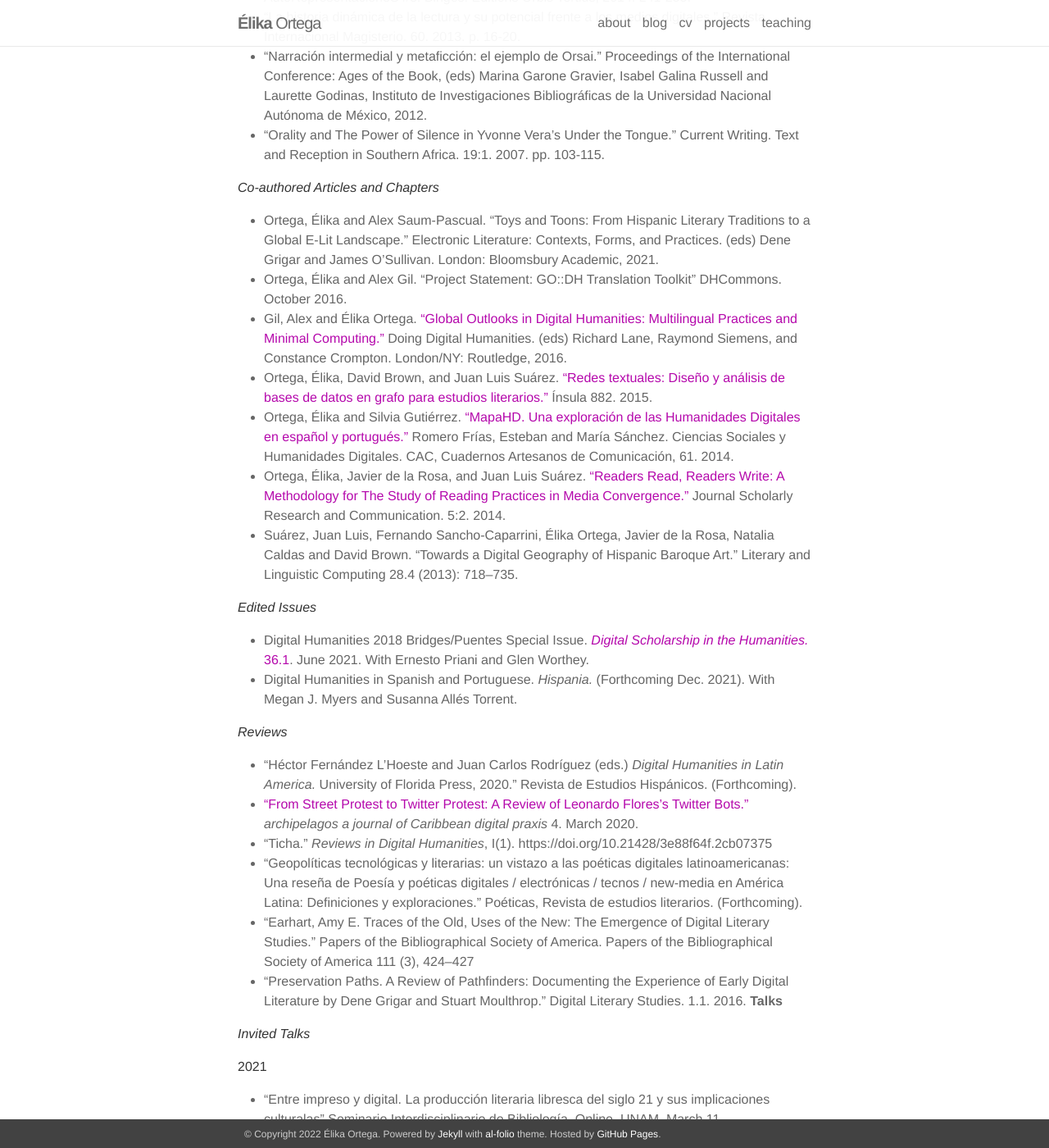
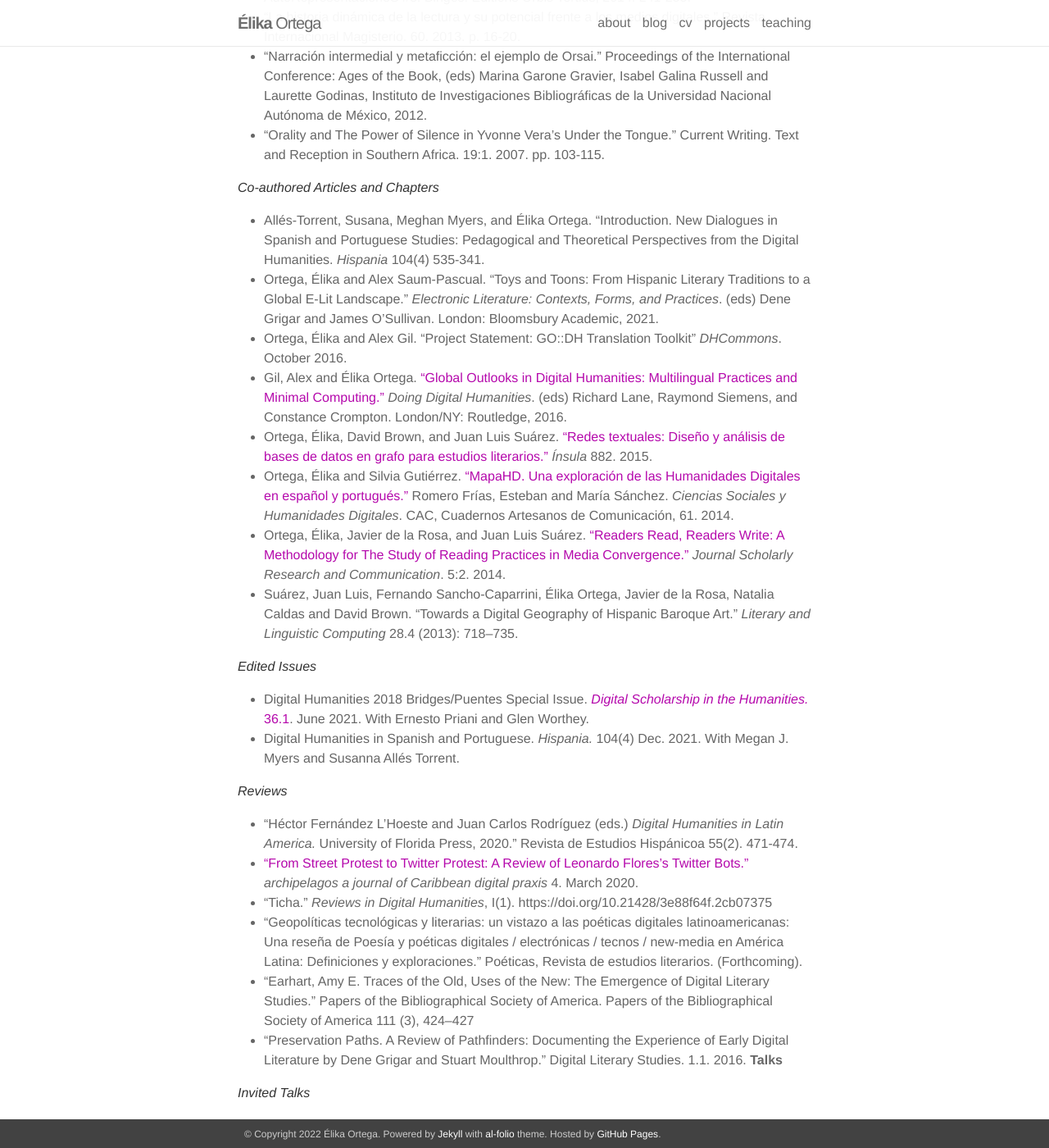
Before and after one commit to elikaortega/elikaortegadotnet, a Jekyll site: the page built from _pages/cv.md, in a window 1280 px wide and 1400 px high, scrolled down 1605 px. Shown: the whole window at 82% size. Built offline with Jekyll 4.4.1, drawn with Linux system fonts in a browser that asks for light colours; nearby versions of some CDN libraries; some of the changed text lies outside the part shown.

Commit message:
Update cv.md

```diff
--- a/_pages/cv.md
+++ b/_pages/cv.md
@@ -75,22 +75,23 @@
 
 *Co-authored Articles and Chapters*
 
-   * Ortega, Élika and Alex Saum-Pascual. “Toys and Toons: From Hispanic Literary Traditions to a Global E-Lit Landscape.” Electronic Literature: Contexts, Forms, and Practices. (eds) Dene Grigar and James O’Sullivan. London: Bloomsbury Academic, 2021.
-   * Ortega, Élika and Alex Gil. "Project Statement: GO::DH Translation Toolkit" DHCommons. October 2016.
-   * Gil, Alex and Élika Ortega. ["Global Outlooks in Digital Humanities: Multilingual Practices and Minimal Computing."](https://www.dropbox.com/s/np0qv8exfrwluvb/DoingDigitalHumanitiesGODHchapter.pdf?dl=0) Doing Digital Humanities. (eds) Richard Lane, Raymond Siemens, and Constance Crompton. London/NY: Routledge, 2016.
-   * Ortega, Élika, David Brown, and Juan Luis Suárez. [“Redes textuales: Diseño y análisis de bases de datos en grafo para estudios literarios.”](https://www.dropbox.com/s/ymh5jn1rkd585lo/insula.pdf?dl=0) Ínsula 882. 2015.
-   * Ortega, Élika and Silvia Gutiérrez. [“MapaHD. Una exploración de las Humanidades Digitales en español y portugués.”](https://www.dropbox.com/s/g97pxidymprccjf/mapahd.pdf?dl=0) Romero Frías, Esteban and María Sánchez. Ciencias Sociales y Humanidades Digitales. CAC, Cuadernos Artesanos de Comunicación, 61. 2014.
-   * Ortega, Élika, Javier de la Rosa, and Juan Luis Suárez. [“Readers Read, Readers Write: A Methodology for The Study of Reading Practices in Media Convergence.”](https://src-online.ca/index.php/src/article/view/149/321) Journal Scholarly Research and Communication. 5:2. 2014.
-   * Suárez, Juan Luis, Fernando Sancho-Caparrini, Élika Ortega, Javier de la Rosa, Natalia Caldas and David Brown. “Towards a Digital Geography of Hispanic Baroque Art.” Literary and Linguistic Computing 28.4 (2013): 718–735.
+   * Allés-Torrent, Susana, Meghan Myers, and Élika Ortega. "Introduction. New Dialogues in Spanish and Portuguese Studies: Pedagogical and Theoretical Perspectives from the Digital Humanities. _Hispania_ 104(4) 535-341.
+   * Ortega, Élika and Alex Saum-Pascual. “Toys and Toons: From Hispanic Literary Traditions to a Global E-Lit Landscape.” _Electronic Literature: Contexts, Forms, and Practices_. (eds) Dene Grigar and James O’Sullivan. London: Bloomsbury Academic, 2021.
+   * Ortega, Élika and Alex Gil. "Project Statement: GO::DH Translation Toolkit" _DHCommons_. October 2016.
+   * Gil, Alex and Élika Ortega. ["Global Outlooks in Digital Humanities: Multilingual Practices and Minimal Computing."](https://www.dropbox.com/s/np0qv8exfrwluvb/DoingDigitalHumanitiesGODHchapter.pdf?dl=0) _Doing Digital Humanities_. (eds) Richard Lane, Raymond Siemens, and Constance Crompton. London/NY: Routledge, 2016.
+   * Ortega, Élika, David Brown, and Juan Luis Suárez. [“Redes textuales: Diseño y análisis de bases de datos en grafo para estudios literarios.”](https://www.dropbox.com/s/ymh5jn1rkd585lo/insula.pdf?dl=0) _Ínsula_ 882. 2015.
+   * Ortega, Élika and Silvia Gutiérrez. [“MapaHD. Una exploración de las Humanidades Digitales en español y portugués.”](https://www.dropbox.com/s/g97pxidymprccjf/mapahd.pdf?dl=0) Romero Frías, Esteban and María Sánchez. _Ciencias Sociales y Humanidades Digitales_. CAC, Cuadernos Artesanos de Comunicación, 61. 2014.
+   * Ortega, Élika, Javier de la Rosa, and Juan Luis Suárez. [“Readers Read, Readers Write: A Methodology for The Study of Reading Practices in Media Convergence.”](https://src-online.ca/index.php/src/article/view/149/321) _Journal Scholarly Research and Communication_. 5:2. 2014.
+   * Suárez, Juan Luis, Fernando Sancho-Caparrini, Élika Ortega, Javier de la Rosa, Natalia Caldas and David Brown. “Towards a Digital Geography of Hispanic Baroque Art.” _Literary and Linguistic Computing_ 28.4 (2013): 718–735.
 
 *Edited Issues*
 
   * Digital Humanities 2018 Bridges/Puentes Special Issue. [_Digital Scholarship in the Humanities._ 36.1](https://academic.oup.com/dsh/issue/36/Supplement_1). June 2021. With Ernesto Priani and Glen Worthey.
-  * Digital Humanities in Spanish and Portuguese. _Hispania._ (Forthcoming Dec. 2021). With Megan J. Myers and Susanna Allés Torrent.
+  * Digital Humanities in Spanish and Portuguese. _Hispania._ 104(4) Dec. 2021. With Megan J. Myers and Susanna Allés Torrent.
 
 *Reviews*
 
-   * “Héctor Fernández L’Hoeste and Juan Carlos Rodríguez (eds.) _Digital Humanities in Latin America._ University of Florida Press, 2020.” Revista de Estudios Hispánicos. (Forthcoming).
+   * “Héctor Fernández L’Hoeste and Juan Carlos Rodríguez (eds.) _Digital Humanities in Latin America._ University of Florida Press, 2020.” Revista de Estudios Hispánicoa 55(2). 471-474.
    *  ["From Street Protest to Twitter Protest: A Review of Leonardo Flores’s Twitter Bots."](http://archipelagosjournal.org/issue04/ortega-review.html) _archipelagos
 a journal of Caribbean digital praxis_ 4. March 2020.
    * "Ticha." _Reviews in Digital Humanities_, I(1). https://doi.org/10.21428/3e88f64f.2cb07375
@@ -102,7 +103,7 @@
 *Invited Talks*
 
 2021
-   * "Entre impreso y digital. La producción literaria libresca del siglo 21 y sus implicaciones culturalas" Seminario Interdisciplinario de Bibliología. Online, UNAM. March 11.
+   * "Entre impreso y digital. La producción literaria libresca del siglo 21 y sus implicaciones culturales" Seminario Interdisciplinario de Bibliología. Online, UNAM. March 11.
 
 2020
 
@@ -149,6 +150,17 @@
    * “Random Borges \| Infinite E-Lit A Look from Hispanic Legacies.” Digital Humanities Seminar. March 25. Hall Center for the Humanities. University of Kansas. Lawrence, KS. [(Video available here)](https://youtu.be/yQKggtoXcRg)
 
 **Conference Presentations**
+
+2022
+
+   * "Establishing unofficial interinstitutional relationships during COVID." Teaching DH in the times of COVID. MLA2022. January 7, 2022.
+
+2020
+
+   * "(Loosely) Bound Books." _Inscriptions Symposium_ Virtual. October 17.
+   * "Performing TBT Outside of the Classroom. Using Experiential Learning to Rethink Poetic Technologies." Electronic Literature Organization Conference. Virtual. July 17.
+   * "Critical Engagements between Modern Languages and Digital Humanities." MLA2020. January 9.
+   * "Weird Books". MLA2020, January 9.
 
 2019
 
@@ -212,7 +224,9 @@
 
 *Service*
 
-   * 2017 to present. Modern Languages Association. Digital Humanities Forum Executive Committee.
+   * 2022 to present. KULA: Knowledge Creation, Dissemination, and Preservation Studies. Advisory Board.
+   * 2021 to present. Committe for Information Technology. Modern Languages Association.
+   * 2017-2022. Modern Languages Association. Digital Humanities Forum Executive Committee.
    * 2015-2019. Executive Council Officer, Association for Computers and the Humanities
    * 2014-2018. Executive Committee Member, Global Outlook Digital Humanities
    * 2015-2017. ADHO's Standing Committee on Multi-Lingualism and Multi-Culturalism (ACH Representative)
```
Also changed, not shown: other parts of _pages/cv.md (+2 -2 lines).
